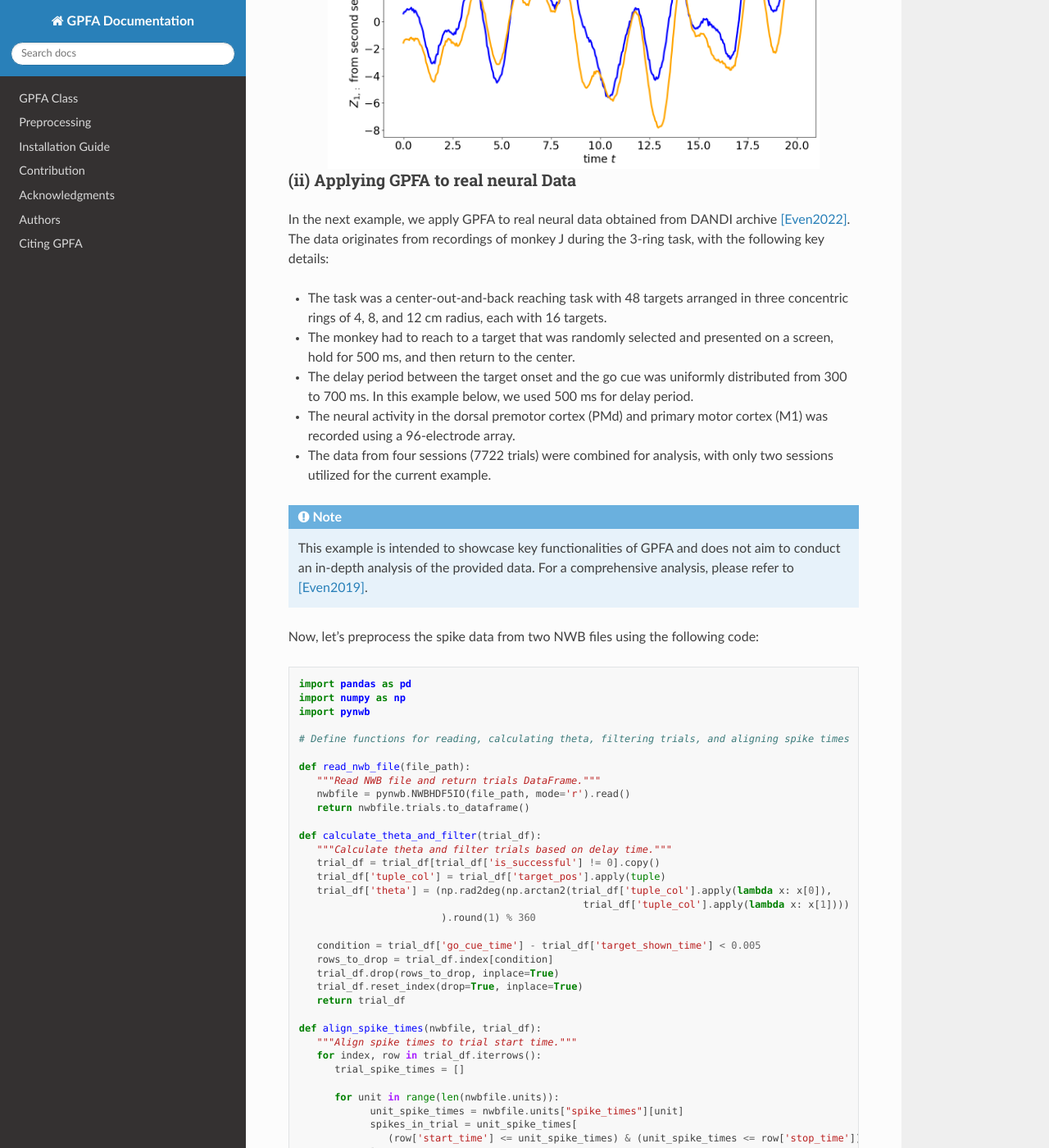
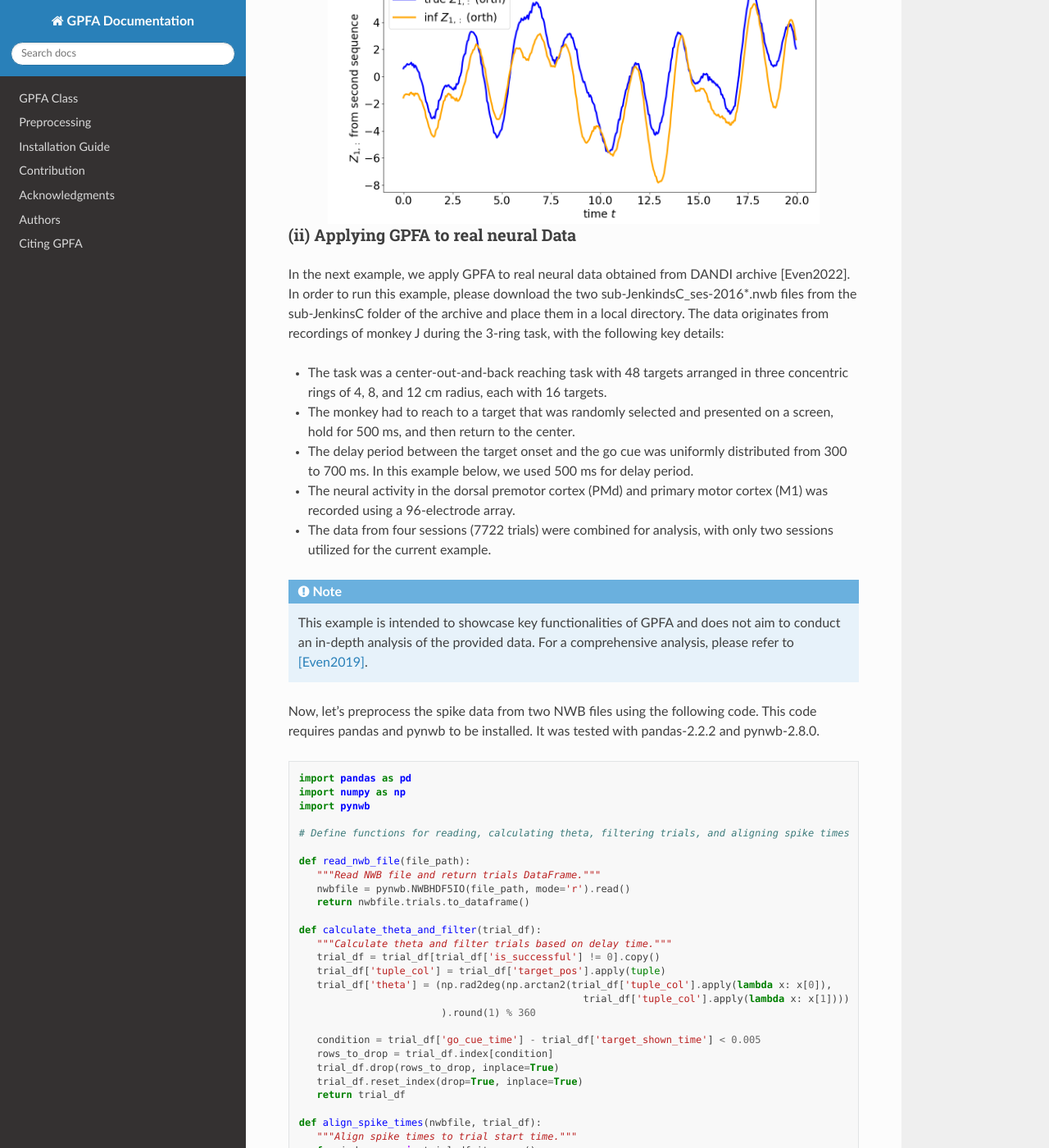
Before and after one commit to CausalityInMotion/BlockInverseGPFA, a Sphinx documentation site: the page built from docs/index.rst, in a window 1280 px wide and 1400 px high, scrolled down 3572 px. Shown: the whole window at 82% size. Built offline with Sphinx 7.4.7 and the Read the Docs theme 2.0.0, drawn with Linux system fonts in a browser that asks for light colours; part of the change alters nothing that is shown; some of the changed text lies outside the part shown.

Commit message:
adopted suggested changes

```diff
--- a/docs/index.rst
+++ b/docs/index.rst
@@ -95,7 +95,7 @@ This example illustrates the application of GPFA to data analysis by encompassin
       x = C @ z + np.random.normal(0, sqrtR[:, np.newaxis] , (x_dim, T_per_obs))
       X.append(x)
 
-   gpfa = GPFA(bin_size=bin_size, z_dim=z_dim, em_tol=1e-4)
+   gpfa = GPFA(bin_size=bin_size, z_dim=z_dim, em_tol=1e-3, verbose=True)
    gpfa.fit(X)  # this will take a while
 
    results = gpfa.predict(returned_data=['Z_mu_orth', 'Z_mu'])
@@ -104,7 +104,11 @@ This example illustrates the application of GPFA to data analysis by encompassin
 
 .. code-block:: console
 
-   (0.9830394844469381, array([0.798201  , 0.18483849]))
+   Initializing parameters using factor analysis...
+
+   Fitting GPFA model...
+   Fitting has converged after 135 EM iterations.
+   (0.9834339959622203, array([0.80069798, 0.18273602]))
 
 Note that, due to differences in the linear algebra packages used on different machine architectures and operating systems, the above results might differ across machines.
 
@@ -122,8 +126,8 @@ Let us now visualize the true orthogonalized latents against the inferred orthog
    true_Z_orth = [gpfa.OrthTrans_ @ Zn for Zn in true_Z]
 
    # Extract Z_orth and pZ_mu from results
-   Z_orth = results[0]['pZ_mu_orth']
-   Z_mu = results[0]['pZ_mu']
+   Z_orth = results[0]['Z_mu_orth']
+   Z_mu = results[0]['Z_mu']
 
    fig, axs = plt.subplots(2, 1, figsize=(13, 13))
 
@@ -156,7 +160,7 @@ Let us now visualize the true orthogonalized latents against the inferred orthog
 
 (ii) Applying GPFA to real neural Data
 --------------------------------------
-In the next example, we apply GPFA to real neural data obtained from DANDI archive [Even2022]_. The data originates from recordings of monkey J during the 3-ring task, with the following key details:
+In the next example, we apply GPFA to real neural data obtained from DANDI archive [Even2022]. In order to run this example, please download the two sub-JenkindsC_ses-2016*.nwb files from the sub-JenkinsC folder of the archive and place them in a local directory. The data originates from recordings of monkey J during the 3-ring task, with the following key details:
 
 - The task was a center-out-and-back reaching task with 48 targets arranged in three concentric rings of 4, 8, and 12 cm radius, each with 16 targets.
 - The monkey had to reach to a target that was randomly selected and presented on a screen, hold for 500 ms, and then return to the center.
@@ -168,7 +172,7 @@ In the next example, we apply GPFA to real neural data obtained from DANDI archi
 
    This example is intended to showcase key functionalities of GPFA and does not aim to conduct an in-depth analysis of the provided data. For a comprehensive analysis, please refer to [Even2019]_.
 
-Now, let's preprocess the spike data from two NWB files using the following code:
+Now, let's preprocess the spike data from two NWB files using the following code. This code requires pandas and pynwb to be installed. It was tested with pandas-2.2.2 and pynwb-2.8.0.
 
 .. code-block:: python
 
```
